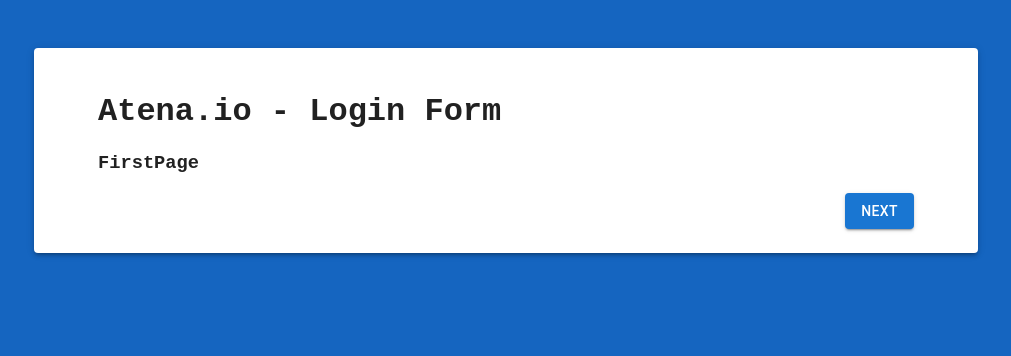
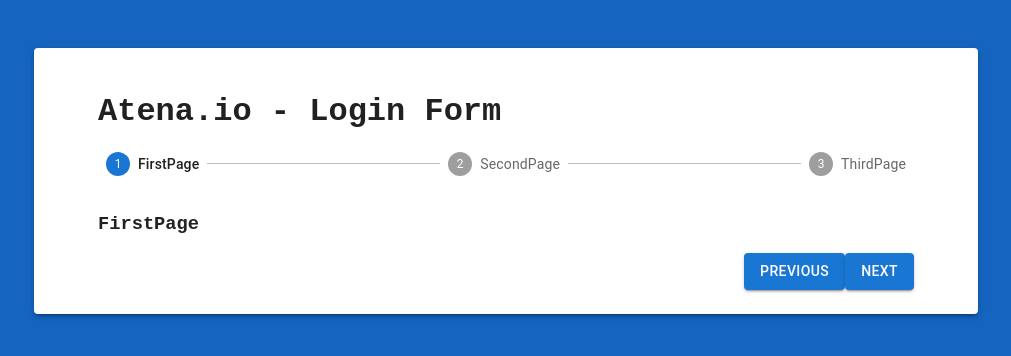
Before and after one commit to lucianowayand/atena-react-front, a React (Create React App) app: page / in a window 1280 px wide. Shown: the top 356 px of the page, without its empty margins (134-1145 px from the left). Built offline with nearby package versions, Linux system fonts and the light colour scheme; the HTML template or start-up script is replaced by a standard one.

Commit message:
added stepper to the PageSorter

```diff
--- a/package.json
+++ b/package.json
@@ -6,6 +6,7 @@
     "@emotion/react": "^11.9.3",
     "@emotion/styled": "^11.9.3",
     "@mui/material": "^5.8.6",
+    "axios": "^0.27.2",
     "react": "^18.2.0",
     "react-dom": "^18.2.0"
   },
--- a/src/components/PageSorter.js
+++ b/src/components/PageSorter.js
@@ -1,27 +1,43 @@
 import { useState } from "react";
-import { Button, Box } from "@mui/material";
+import { Button, Box, Stepper, Step, StepLabel } from "@mui/material";
 
-import FirstPage from "./FirstPage";
-import SecondPage from "./SecondPage";
-import ThirdPage from "./ThirdPage";
+import FirstPage from "./views/FirstPage";
+import SecondPage from "./views/SecondPage";
+import ThirdPage from "./views/ThirdPage";
 
 export default function PageSorter(){
     const [currentComponent, setComponent] = useState('FirstPage')
+    const [ activeStep, setActiveStep] = useState(0)
 
-    function dynamicRendering() {
-        if (currentComponent === 'FirstPage') {
-        setComponent('SecondPage')
+    const componentList = ['FirstPage','SecondPage','ThirdPage']
 
-        } else if (currentComponent === 'SecondPage') {
-        setComponent('ThirdPage')
+    function nextStep() {
+        if(activeStep < 2){
+            setActiveStep((activeStep) => activeStep + 1)
+            setComponent(componentList[activeStep + 1])
         }
-        else if (currentComponent === 'ThirdPage') {
-        setComponent('FirstPage')
+    }
+    function previousStep() {
+        if(activeStep !==0){
+            setActiveStep((activeStep) => activeStep - 1)
+            setComponent(componentList[activeStep - 1])
         }
     }
 
     return(
         <>
+        <Stepper activeStep={activeStep}>
+            <Step>
+                <StepLabel>FirstPage</StepLabel>
+            </Step>
+            <Step>
+                <StepLabel>SecondPage</StepLabel>
+            </Step>
+            <Step>
+                <StepLabel>ThirdPage</StepLabel>
+            </Step>
+        </Stepper>
+        <br/>
         {currentComponent === 'FirstPage' ?
             <FirstPage/>
             : null}
@@ -31,8 +47,11 @@ export default function PageSorter(){
         {currentComponent === 'ThirdPage' ?
             <ThirdPage/>
             : null}
+
         <Box sx={{display:'flex', justifyContent:'flex-end'}}>
-            <Button onClick={dynamicRendering} variant='contained'>Next</Button>
+            <Button onClick={previousStep} variant='contained'>Previous</Button>
+            <Button onClick={nextStep} variant='contained'>Next</Button>
+
         </Box>
 
         </>
```
Also changed, not shown: src/components/views/FirstPage.js (renamed from src/components/FirstPage.js), src/components/views/SecondPage.js (renamed from src/components/SecondPage.js), src/components/views/ThirdPage.js (renamed from src/components/ThirdPage.js).
